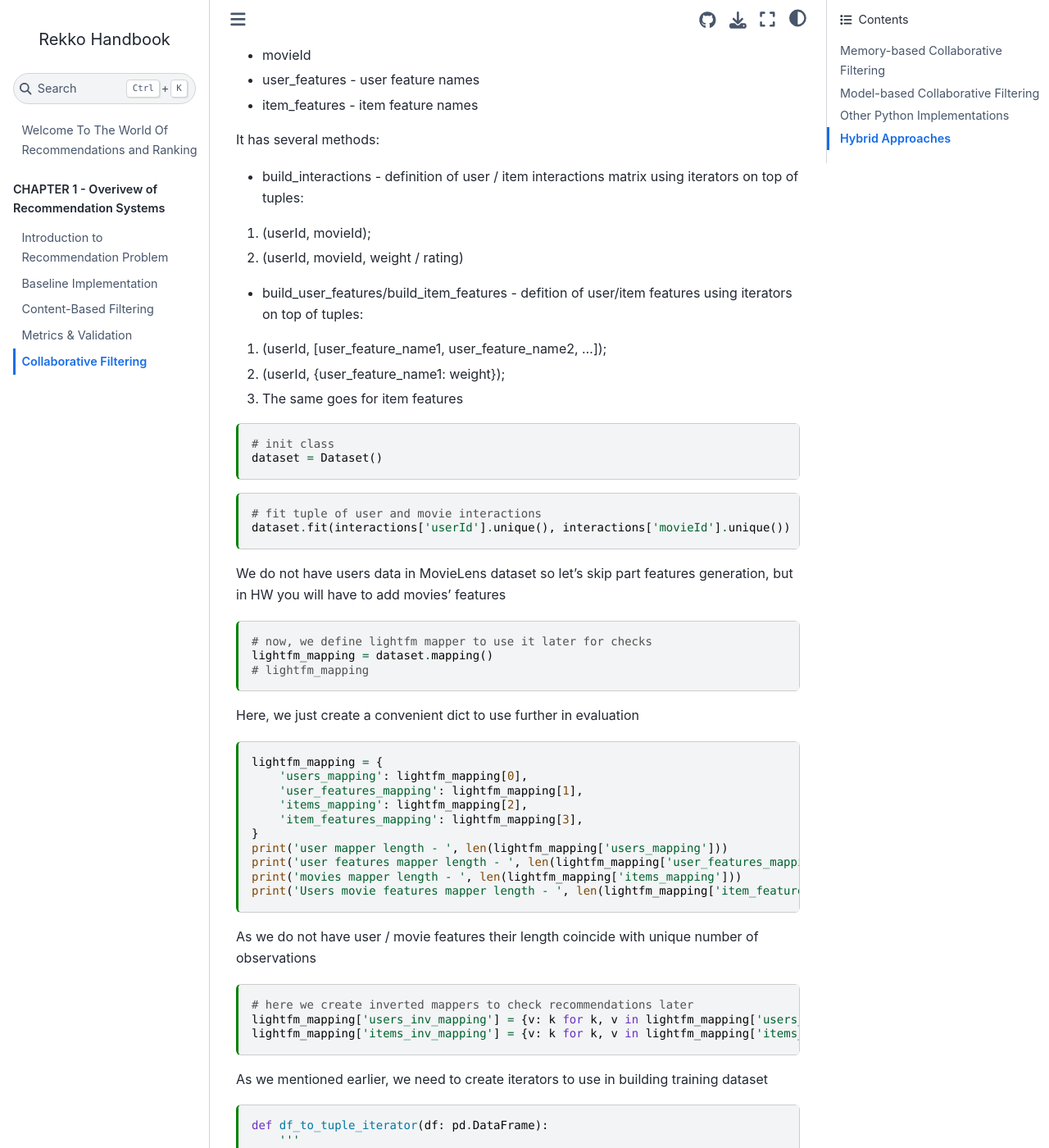
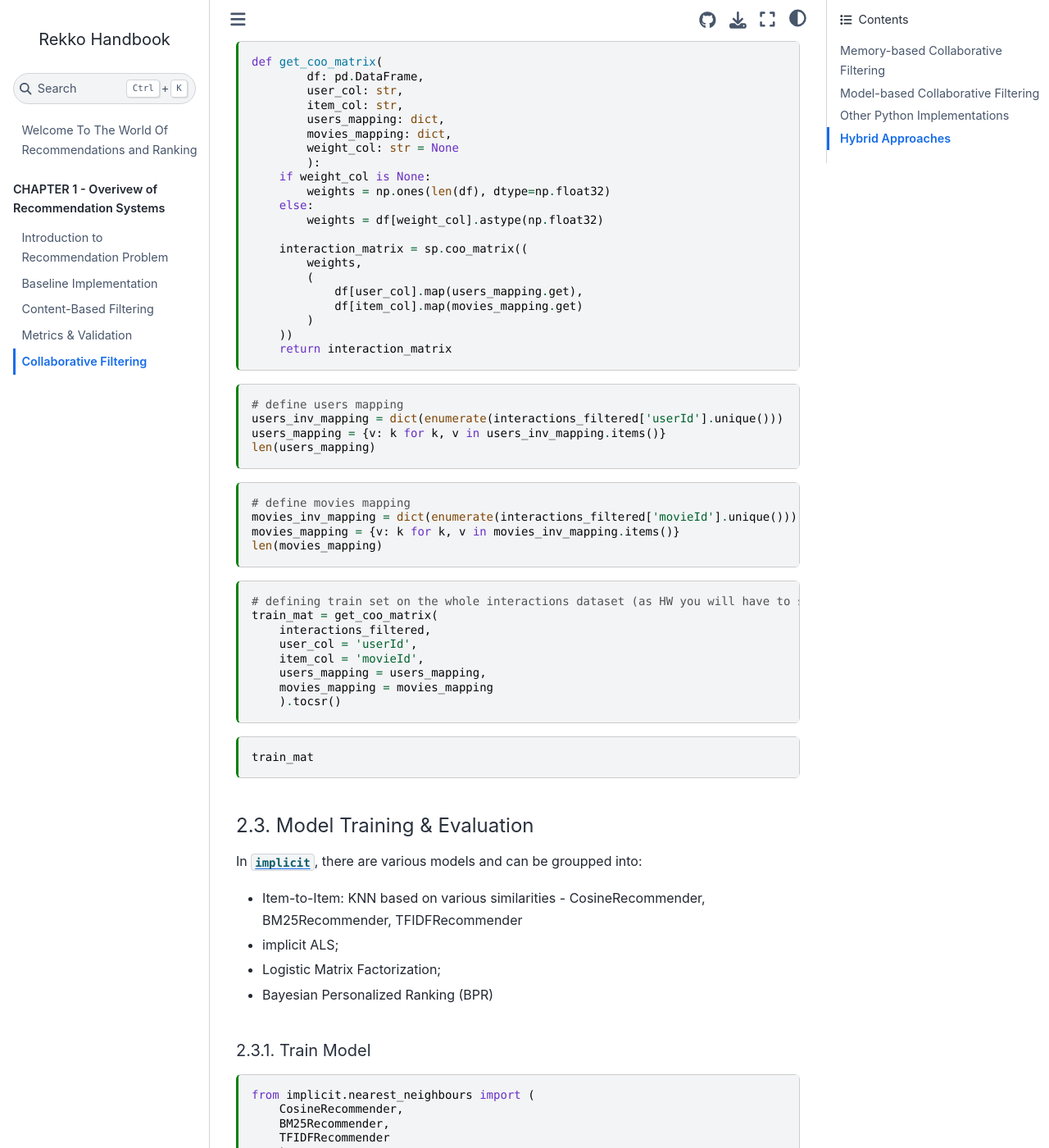
Before and after one commit to kshurik/rekkobook, a Jupyter Book: the page built from docs/chapter1/collab_filter.md, in a window 1280 px wide and 1400 px high, scrolled down 6533 px. Shown: the whole window at 82% size. Built offline with Jupyter Book 1.0.4 settings and Sphinx 7.4.7 and the Sphinx Book theme 1.1.4, drawn with Linux system fonts in a browser that asks for light colours; some of the changed text lies outside the part shown.

Commit message:
changed tutorial in markdown to implicit

````diff
--- a/docs/chapter1/collab_filter.md
+++ b/docs/chapter1/collab_filter.md
@@ -230,169 +230,109 @@ interactions_filtered = interactions.loc[interactions['movieId'].isin(movies_met
 print(interactions.shape, interactions_filtered.shape)
 ```
 
+#### 2.2 Data preparation
+To use implicit kNN method `fit` we need a sparse matrix in COOrdinate format. To achieve that we will use `scipy.sparse.coo_matrix` from scipy;
 
 ```{code-cell} ipython3
-```
+def get_coo_matrix(
+        df: pd.DataFrame,
+        user_col: str,
+        item_col: str,
+        users_mapping: dict,
+        movies_mapping: dict,
+        weight_col: str = None
+        ):
+    if weight_col is None:
+        weights = np.ones(len(df), dtype=np.float32)
+    else:
+        weights = df[weight_col].astype(np.float32)
 
-#### 2.2 Data preparation using LightFM Dataset
-To use this class we need the in the following format:
-- userId
-- movieId
-- user_features - user feature names
-- item_features - item feature names
-
-It has several methods:
-- build_interactions - definition of user / item interactions matrix using iterators on top of tuples:
-1. (userId, movieId);
-2. (userId, movieId, weight / rating)
-- build_user_features/build_item_features - defition of user/item features using iterators on top of tuples:
-1. (userId, [user_feature_name1, user_feature_name2, ...]);
-2. (userId, {user_feature_name1: weight});
-3. The same goes for item features
-
-```{code-cell} ipython3
-# init class
-dataset = Dataset()
+    interaction_matrix = sp.coo_matrix((
+        weights,
+        (
+            df[user_col].map(users_mapping.get),
+            df[item_col].map(movies_mapping.get)
+        )
+    ))
+    return interaction_matrix
 ```
 
 ```{code-cell} ipython3
-# fit tuple of user and movie interactions
-dataset.fit(interactions['userId'].unique(), interactions['movieId'].unique())
+# define users mapping
+users_inv_mapping = dict(enumerate(interactions_filtered['userId'].unique()))
+users_mapping = {v: k for k, v in users_inv_mapping.items()}
+len(users_mapping)
 ```
-We do not have users data in MovieLens dataset so let's skip part features generation, but in HW you will have to
-add movies' features
 
 ```{code-cell} ipython3
-# now, we define lightfm mapper to use it later for checks
-lightfm_mapping = dataset.mapping()
-# lightfm_mapping
-```
-Here, we just create a convenient dict to use further in evaluation
-```{code-cell} ipython3
-lightfm_mapping = {
-    'users_mapping': lightfm_mapping[0],
-    'user_features_mapping': lightfm_mapping[1],
-    'items_mapping': lightfm_mapping[2],
-    'item_features_mapping': lightfm_mapping[3],
-}
-print('user mapper length - ', len(lightfm_mapping['users_mapping']))
-print('user features mapper length - ', len(lightfm_mapping['user_features_mapping']))
-print('movies mapper length - ', len(lightfm_mapping['items_mapping']))
-print('Users movie features mapper length - ', len(lightfm_mapping['item_features_mapping']))
-```
-As we do not have user / movie features their length coincide with unique number of observations
-
-```{code-cell} ipython3
-# here we create inverted mappers to check recommendations later
-lightfm_mapping['users_inv_mapping'] = {v: k for k, v in lightfm_mapping['users_mapping'].items()}
-lightfm_mapping['items_inv_mapping'] = {v: k for k, v in lightfm_mapping['items_mapping'].items()}
-```
-
-As we mentioned earlier, we need to create iterators to use in building training dataset
-
-```{code-cell} ipython3
-def df_to_tuple_iterator(df: pd.DataFrame):
-    '''
-    :df: pd.DataFrame, interactions dataframe
-    returs iterator
-    '''
-    return zip(*df.values.T)
-
-def concat_last_to_list(t):
-    return (t[0], list(t[1:])[0])
-
-def df_to_tuple_list_iterator(df):
-    return map(concat_last_to_list, zip(*df.values.T))
+# define movies mapping
+movies_inv_mapping = dict(enumerate(interactions_filtered['movieId'].unique()))
+movies_mapping = {v: k for k, v in movies_inv_mapping.items()}
+len(movies_mapping)
 ```
 
 ```{code-cell} ipython3
 # defining train set on the whole interactions dataset (as HW you will have to split into test and train for evaluation)
-train_mat, train_mat_weights = dataset.build_interactions(df_to_tuple_iterator(interactions_filtered[['userId', 'movieId']]))
+train_mat = get_coo_matrix(
+    interactions_filtered,
+    user_col = 'userId',
+    item_col = 'movieId',
+    users_mapping = users_mapping,
+    movies_mapping = movies_mapping
+    ).tocsr()
 ```
 
 ```{code-cell} ipython3
 train_mat
 ```
 
-```{code-cell} ipython3
-train_mat_weights
-```
-
 #### 2.3. Model Training & Evaluation
+In [`implicit`](https://pypi.org/project/implicit/), there are various models and can be groupped into:
+- Item-to-Item: KNN based on various similarities - CosineRecommender, BM25Recommender, TFIDFRecommender
+- implicit ALS;
+- Logistic Matrix Factorization;
+- Bayesian Personalized Ranking (BPR)
 ##### 2.3.1. Train Model
 
 ```{code-cell} ipython3
-# set default params
-NO_COMPONENTS = 64
-LEARNING_RATE = .03
-LOSS = 'warp'
-MAX_SAMPLED = 5
-RANDOM_STATE = 42
-EPOCHS = 20
-```
-
-```{code-cell} ipython3
-# init model
-lfm_model = LightFM(
-    no_components = NO_COMPONENTS,
-    learning_rate = LEARNING_RATE,
-    loss = LOSS,
-    max_sampled = MAX_SAMPLED,
-    random_state = RANDOM_STATE
+from implicit.nearest_neighbours import (
+    CosineRecommender,
+    BM25Recommender,
+    TFIDFRecommender
     )
 ```
-
+Note that in item-to-item models we need to provide matrix in the form of item-user by transposing initial COO matrix user-item
 ```{code-cell} ipython3
-# execute training
-for _ in tqdm_notebook(range(EPOCHS), total = EPOCHS):
-    lfm_model.fit_partial(
-        train_mat,
-        num_threads = 4
-    )
+# fit the model
+cosine_model = CosineRecommender(K = 20)
+cosine_model.fit(train_mat.T)
 ```
-
 ##### 2.3.2. Evaluate the Model
 
 ```{code-cell} ipython3
 # let's make sense-check
 top_N = 10
-user_id = interactions['userId'][0]
-row_id = lightfm_mapping['users_mapping'][user_id]
+user_id = interactions_filtered['userId'].iloc[0]
+row_id = users_mapping[user_id]
 print(f'Rekko for user {user_id}, row number in matrix - {row_id}')
 ```
 
 ```{code-cell} ipython3
-all_cols = list(lightfm_mapping['items_mapping'].values())
-len(all_cols)
+# crate mapper for movieId and title names
+movie_name_mapper = dict(zip(movies_metadata['id'], movies_metadata['original_title']))
 ```
 
 ```{code-cell} ipython3
-# get predictions
-pred = lfm_model.predict(
+recs = cosine_model.recommend(
     row_id,
-    all_cols,
-    num_threads = 4)
-pred, pred.shape
-```
-Here, get indicices in matrix for top movie recommendations
-```{code-cell} ipython3
-top_cols = np.argpartition(pred, -np.arange(top_N))[-top_N:][::-1]
-top_cols
-```
-Next, we can look at their lfm scores
-```{code-cell} ipython3
-pred[top_cols]
-```
-Now, we move on to look at recommended movies for a given user
-```{code-cell} ipython3
-# crate mapper for movieId and title names
-item_name_mapper = dict(zip(movies_metadata['id'], movies_metadata['original_title']))
-```
-
-```{code-cell} ipython3
-recs = pd.DataFrame({'col_id': top_cols})
-recs['movieId'] = recs['col_id'].map(lightfm_mapping['items_inv_mapping'].get).astype(str)
-recs['title'] = recs['movieId'].map(item_name_mapper)
+    train_mat,
+    N = top_N,
+    filter_already_liked_items = True
+    )
+recs = pd.DataFrame(recs).T.rename(columns = {0: 'col_id', 1: 'similarity'})
+recs['inv_movie_id'] = recs['col_id'].astype(int)
+recs['movieId'] = recs['inv_movie_id'].map(movies_inv_mapping.get)
+recs['title'] = recs['movieId'].map(movie_name_mapper)
 recs
 ```
 
````
Also changed, not shown: 1 other file.
